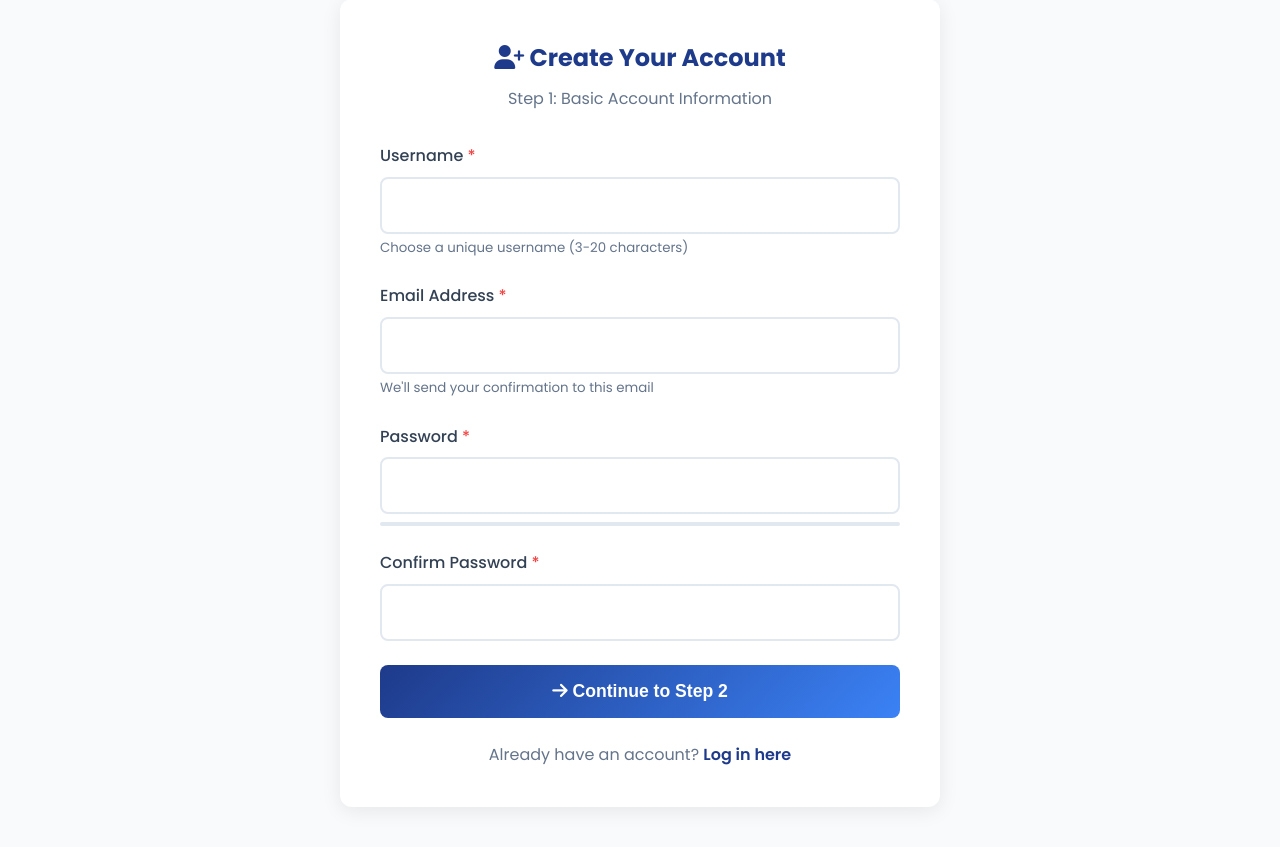
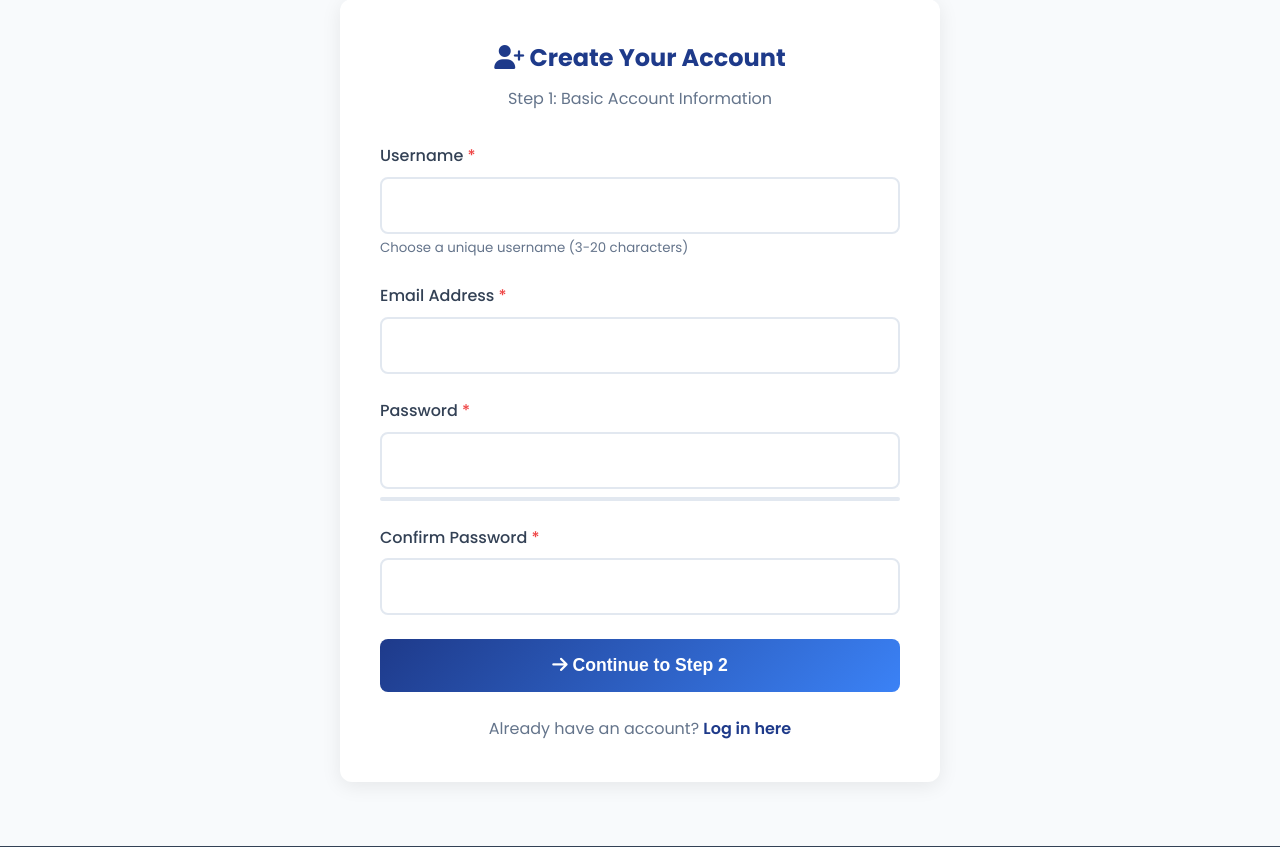
Before and after one commit to Natz789/Web-Based-Gym-Membership_Chatbot, a Django app: page /register/step1/ in a window 1280 px wide. Shown: the part 231-1078 px from the top of the page. Run offline with Django 5.2, Linux system fonts and the light colour scheme.

Commit message:
Remove confirmation email message from register form
Removed confirmation email message from registration form.

```diff
--- a/gym_app/templates/gym_app/register_step1.html
+++ b/gym_app/templates/gym_app/register_step1.html
@@ -247,7 +247,7 @@
                 class="form-control"
                 required
             >
-            <small style="color: var(--gray);">We'll send your confirmation to this email</small>
+            <small style="color: var(--gray);"></small>
         </div>
 
         <div class="form-group">
```
